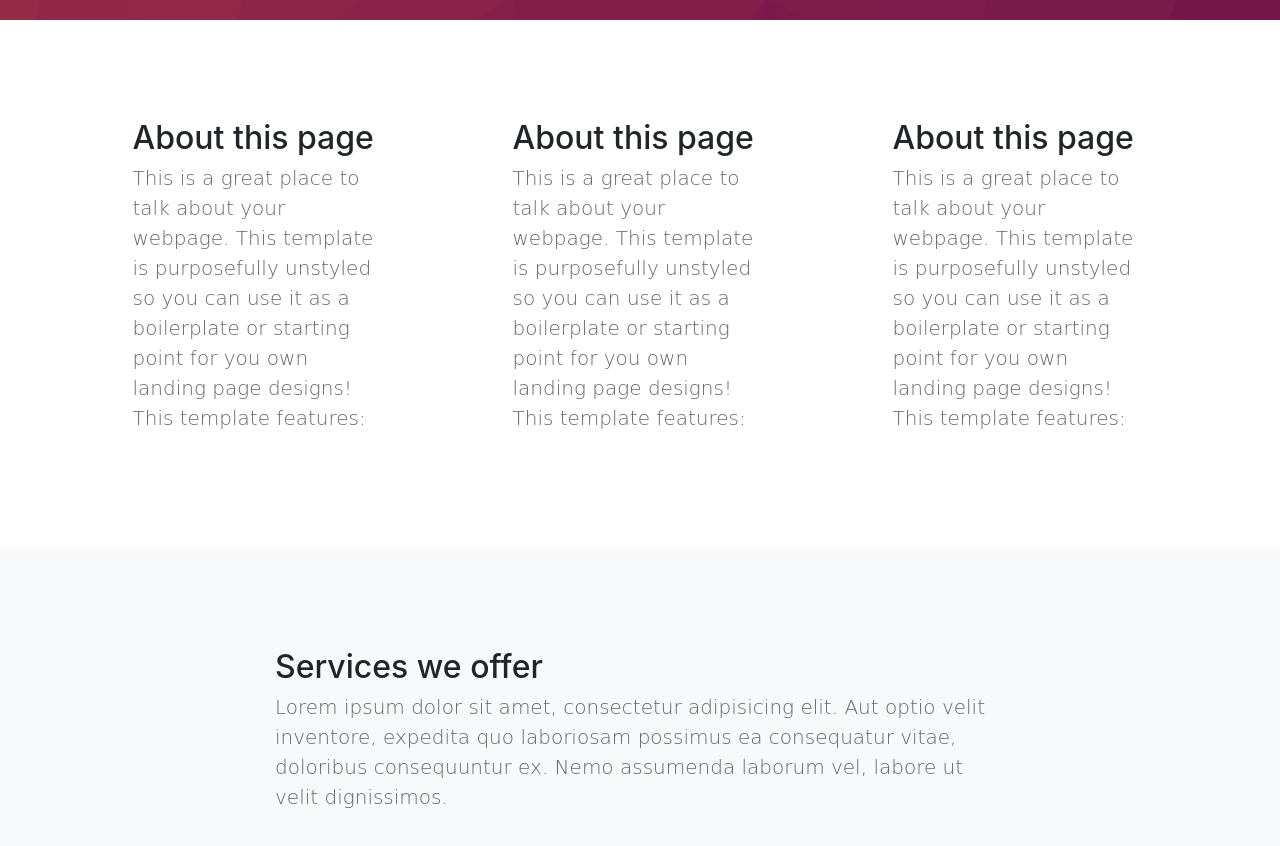
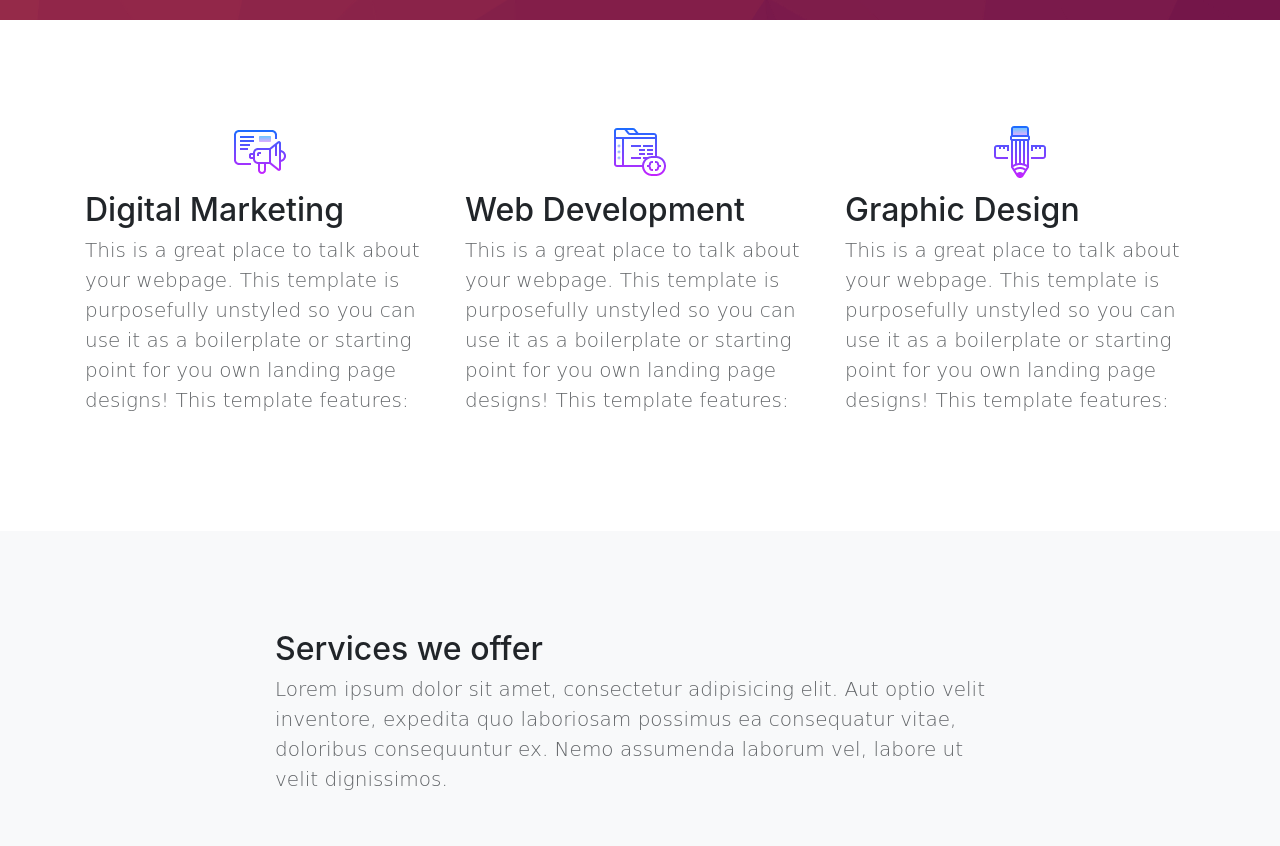
Before and after one commit to ElRakabawi/bighead, a website with bundled scripts: page index.html in a window 1280 px wide. Shown: the part 840-1686 px from the top of the page. Built offline with nearby package versions, Linux system fonts and the light colour scheme; a web font is replaced by a local one.

Commit message:
services icons

```diff
--- a/css/style.css
+++ b/css/style.css
@@ -33,6 +33,6 @@ p {
   font-family: 'Muli', cursive;
 }
 
- .lead {
+.lead {
    opacity: 0.7;
  }
--- a/index.html
+++ b/index.html
@@ -56,16 +56,34 @@
     <section id="services">
         <div class="container">
             <div class="row">
-                <div class="col-lg-3 mx-auto">
-                    <h2>About this page</h2>
+                <div class="col-lg-4 mx-auto">
+                    <h2>
+                      <center>
+                      <img class="show-icon" src="css/img/digmar.png">
+                      </img>
+                      </center>
+                    </h2>
+                    <h2>Digital Marketing</h2>
                     <p class="lead">This is a great place to talk about your webpage. This template is purposefully unstyled so you can use it as a boilerplate or starting point for you own landing page designs! This template features:</p>
                 </div>
-                <div class="col-lg-3 mx-auto">
-                    <h2>About this page</h2>
+                <div class="col-lg-4 mx-auto">
+                  <h2>
+                    <center>
+                    <img class="show-icon" src="css/img/webdev.png">
+                    </img>
+                    </center>
+                  </h2>
+                  <h2>Web Development</h2>
                     <p class="lead">This is a great place to talk about your webpage. This template is purposefully unstyled so you can use it as a boilerplate or starting point for you own landing page designs! This template features:</p>
                 </div>
-                <div class="col-lg-3 mx-auto">
-                    <h2>About this page</h2>
+                <div class="col-lg-4 mx-auto">
+                  <h2>
+                    <center>
+                    <img class="show-icon" src="css/img/graphdes.png">
+                    </img>
+                    </center>
+                  </h2>
+                  <h2>Graphic Design</h2>
                     <p class="lead">This is a great place to talk about your webpage. This template is purposefully unstyled so you can use it as a boilerplate or starting point for you own landing page designs! This template features:</p>
                 </div>
             </div>
```
Also changed, not shown: css/img/digmar.png (renamed from css/img/icons8-Advertising.png), css/img/graphdes.png (added), css/img/icons8-Smartphone Tablet.png (deleted), css/img/webdev.png (renamed from css/img/icons8-Code.png).
